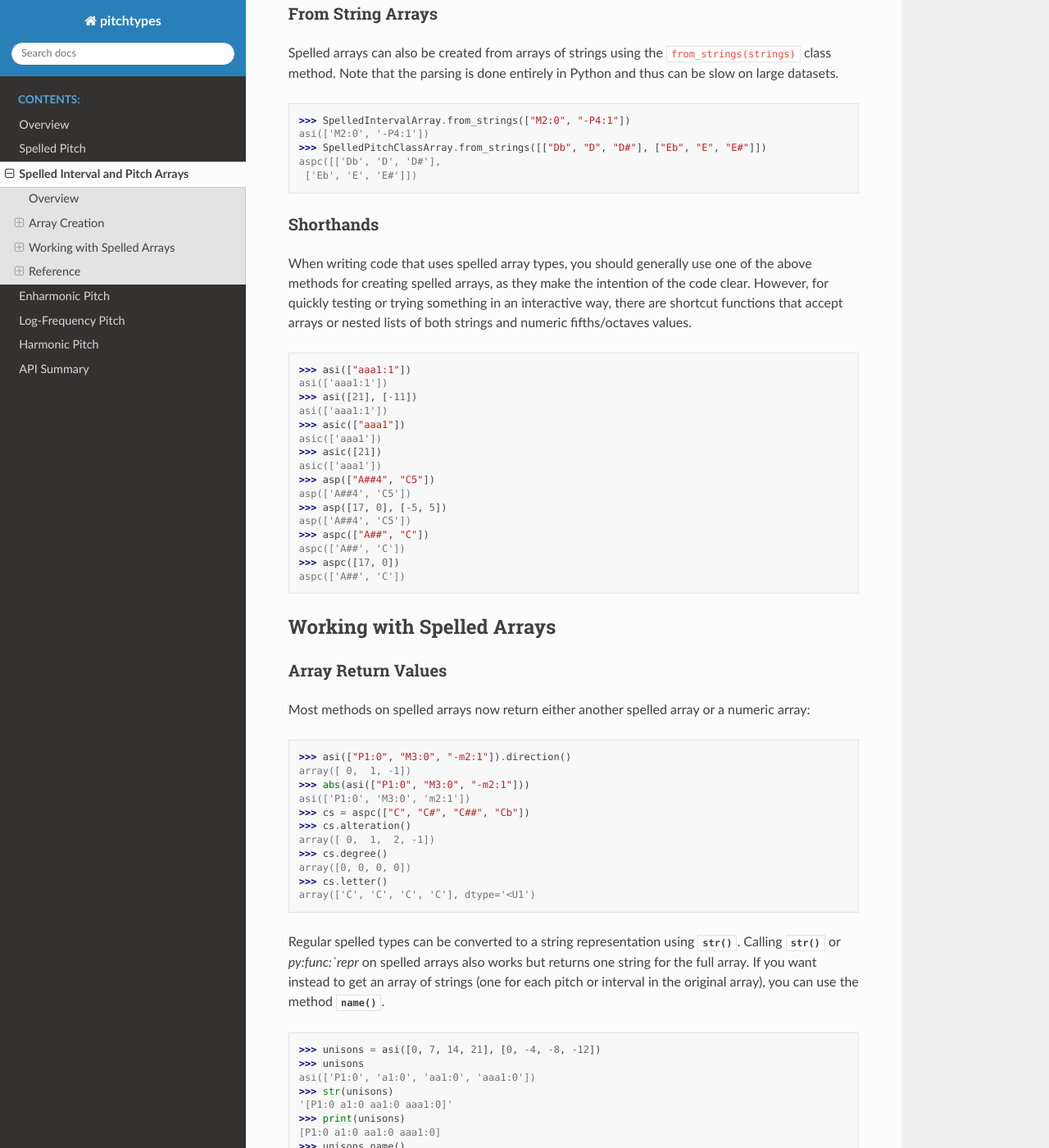
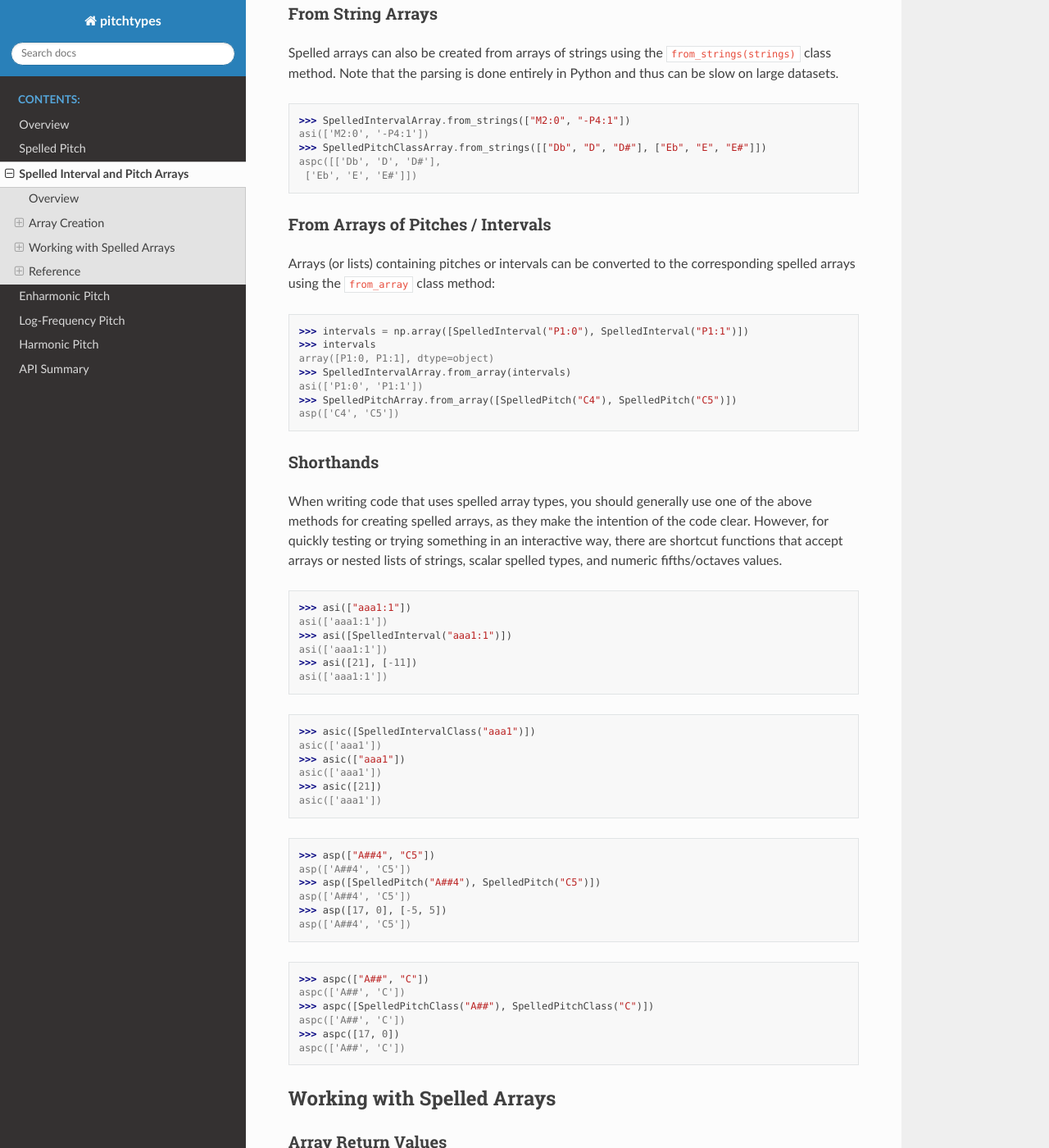
Before and after one commit to DCMLab/pitchtypes, a Sphinx documentation site: the page built from docs/types/spelled_array.rst, in a window 1280 px wide and 1400 px high, scrolled down 1171 px. Shown: the whole window at 82% size. Built offline with Sphinx 7.4.7 and the Read the Docs theme 2.0.0, drawn with Linux system fonts in a browser that asks for light colours; some of the changed text lies outside the part shown.

Commit message:
add docs for array functionality

```diff
--- a/docs/types/spelled_array.rst
+++ b/docs/types/spelled_array.rst
@@ -66,6 +66,20 @@
     aspc([['Db', 'D', 'D#'],
      ['Eb', 'E', 'E#']])
 
+From Arrays of Pitches / Intervals
+^^^^^^^^^^^^^^^^^^^^^^^^^^^^^^^^^^
+
+Arrays (or lists) containing pitches or intervals can be converted to the corresponding spelled arrays
+using the ``from_array`` class method:
+
+    >>> intervals = np.array([SpelledInterval("P1:0"), SpelledInterval("P1:1")])
+    >>> intervals
+    array([P1:0, P1:1], dtype=object)
+    >>> SpelledIntervalArray.from_array(intervals)
+    asi(['P1:0', 'P1:1'])
+    >>> SpelledPitchArray.from_array([SpelledPitch("C4"), SpelledPitch("C5")])
+    asp(['C4', 'C5'])
+
 Shorthands
 ^^^^^^^^^^
 
@@ -74,21 +88,32 @@
 as they make the intention of the code clear.
 However, for quickly testing or trying something in an interactive way,
 there are shortcut functions that accept arrays or nested lists
-of both strings and numeric fifths/octaves values.
+of strings, scalar spelled types, and numeric fifths/octaves values.
 
     >>> asi(["aaa1:1"])
     asi(['aaa1:1'])
+    >>> asi([SpelledInterval("aaa1:1")])
+    asi(['aaa1:1'])
     >>> asi([21], [-11])
     asi(['aaa1:1'])
+
+    >>> asic([SpelledIntervalClass("aaa1")])
+    asic(['aaa1'])
     >>> asic(["aaa1"])
     asic(['aaa1'])
     >>> asic([21])
     asic(['aaa1'])
+
     >>> asp(["A##4", "C5"])
+    asp(['A##4', 'C5'])
+    >>> asp([SpelledPitch("A##4"), SpelledPitch("C5")])
     asp(['A##4', 'C5'])
     >>> asp([17, 0], [-5, 5])
     asp(['A##4', 'C5'])
+
     >>> aspc(["A##", "C"])
+    aspc(['A##', 'C'])
+    >>> aspc([SpelledPitchClass("A##"), SpelledPitchClass("C")])
     aspc(['A##', 'C'])
     >>> aspc([17, 0])
     aspc(['A##', 'C'])
@@ -145,6 +173,38 @@
     [[a1 a1 a1 a1 a1]
      [a1 a1 a1 a1 a1]
      [a1 a1 a1 a1 a1]]
+
+Array Interface
+^^^^^^^^^^^^^^^
+
+Spelled arrays support indexing as in `numpy`.
+
+    >>> intervals = asi(["m6:0", "m7:8", "dd1:3"])
+    >>> intervals[0]
+    m6:0
+    >>> intervals[[1,2]]
+    asi(['m7:8', 'dd1:3'])
+    >>> intervals[[1,2,1,2]]
+    asi(['m7:8', 'dd1:3', 'm7:8', 'dd1:3'])
+    >>> intervals[[True, False, True]]
+    asi(['m6:0', 'dd1:3'])
+
+Besides indexing, spelled arrays also support common collection methods
+such as :py:func:`len`, ``in``, or iteration:
+
+    >>> len(intervals)
+    3
+    >>> SpelledInterval("m7:8") in intervals
+    True
+    >>> for i in intervals:
+    ...     print(f"Interval {i} corresponds to interval class {i.ic()}.")
+    ...
+    Interval m6:0 corresponds to interval class m6.
+    Interval m7:8 corresponds to interval class m7.
+    Interval dd1:3 corresponds to interval class dd1.
+    >>> list(intervals)
+    [m6:0, m7:8, dd1:3]
+
 
 Reference
 ---------
```
Also changed, not shown: other parts of docs/types/spelled_array.rst (+4 -1 lines), 1 other file.
